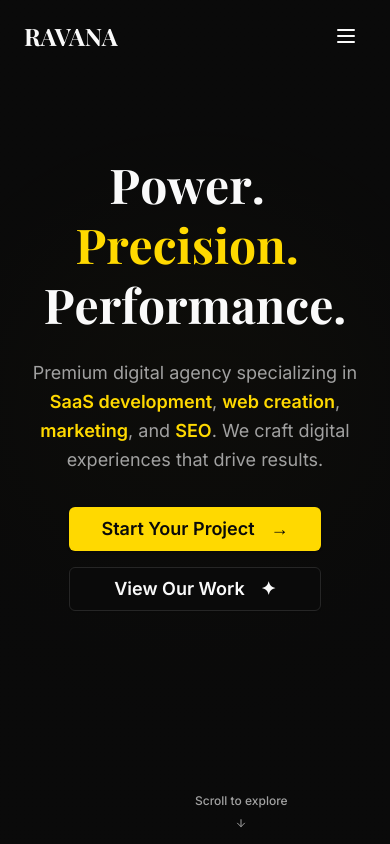
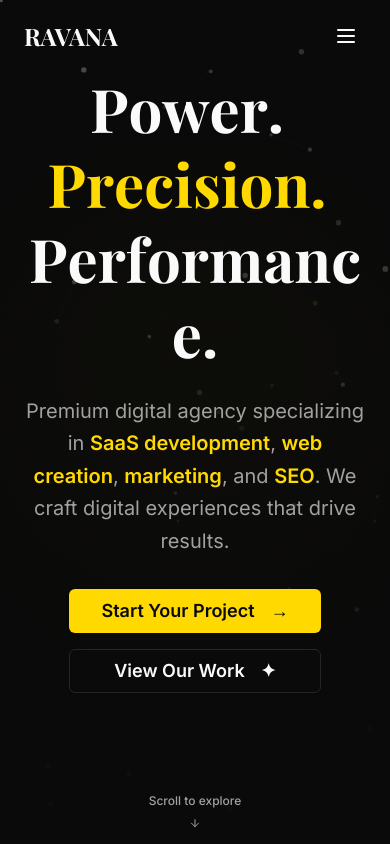
Before and after one commit to nmang004/ravana, a Next.js app: page / in a window 390 px wide. Shown: the top 844 px of the page. Built offline with nearby package versions, Linux system fonts and the light colour scheme; a web font is replaced by a local one.

Commit message:
fix: hero section animation and scroll indicator
- Re-enabled hero animation on mobile devices
- Centered the 'Scroll to Explore' text

```diff
--- a/components/sections/HeroSection.tsx
+++ b/components/sections/HeroSection.tsx
@@ -5,7 +5,6 @@ import { Button } from "@/components/ui/button";
 import Link from "next/link";
 import ParticleField from "@/components/interactive/ParticleField";
 import { ArrowDown } from "lucide-react";
-import useMediaQuery from "@/hooks/useMediaQuery";
 
 const textVariants = {
   hidden: { opacity: 0, y: 30 },
@@ -41,7 +40,6 @@ const scrollIndicatorVariants = {
 };
 
 export default function HeroSection() {
-  const isMobile = useMediaQuery("(max-width: 768px)");
   const words = ["Power.", "Precision.", "Performance."];
 
   const renderAnimatedWord = (word: string, wordIndex: number) => {
@@ -92,11 +90,9 @@ export default function HeroSection() {
   return (
     <section className="relative min-h-screen flex items-center justify-center overflow-hidden">
       {/* Particle Field Background */}
-      {!isMobile && (
-        <div className="absolute inset-0">
-          <ParticleField />
-        </div>
-      )}
+      <div className="absolute inset-0">
+        <ParticleField />
+      </div>
 
       {/* Gradient Overlay */}
       <div className="absolute inset-0 bg-gradient-to-b from-background/50 via-background/80 to-background pointer-events-none" style={{ zIndex: 2 }} />
@@ -105,7 +101,7 @@ export default function HeroSection() {
       <div className="relative z-10 flex flex-col items-center justify-center px-6 text-center">
         {/* Main Headline */}
         <div className="mb-6">
-          <h1 className="text-5xl sm:text-6xl md:text-8xl lg:text-9xl font-heading font-bold leading-tight">
+          <h1 className="text-6xl md:text-8xl lg:text-9xl font-heading font-bold leading-tight">
             {words.map((word, index) => renderAnimatedWord(word, index))}
           </h1>
         </div>
@@ -120,7 +116,7 @@ export default function HeroSection() {
             delay: 2.2,
             ease: [0.645, 0.045, 0.355, 1],
           }}
-          className="text-lg sm:text-xl md:text-2xl lg:text-3xl text-muted-foreground max-w-4xl mb-8 leading-relaxed"
+          className="text-xl md:text-2xl lg:text-3xl text-muted-foreground max-w-4xl mb-8 leading-relaxed"
         >
           Premium digital agency specializing in{" "}
           <span className="text-accent font-semibold">SaaS development</span>,{" "}
@@ -188,7 +184,7 @@ export default function HeroSection() {
           delay: 3,
           ease: [0.645, 0.045, 0.355, 1],
         }}
-        className="absolute bottom-6 md:bottom-8 left-1/2 transform -translate-x-1/2 z-20"
+        className="absolute bottom-6 md:bottom-8 left-0 right-0 z-20"
       >
         <motion.div
           animate={{
@@ -199,7 +195,7 @@ export default function HeroSection() {
             repeat: Infinity,
             ease: "easeInOut",
           }}
-          className="flex flex-col items-center space-y-2 text-muted-foreground"
+          className="flex flex-col items-center space-y-2 text-muted-foreground w-fit mx-auto"
         >
           <span className="text-xs md:text-sm font-medium">Scroll to explore</span>
           <ArrowDown className="w-3 h-3 md:w-4 md:h-4" />
```
